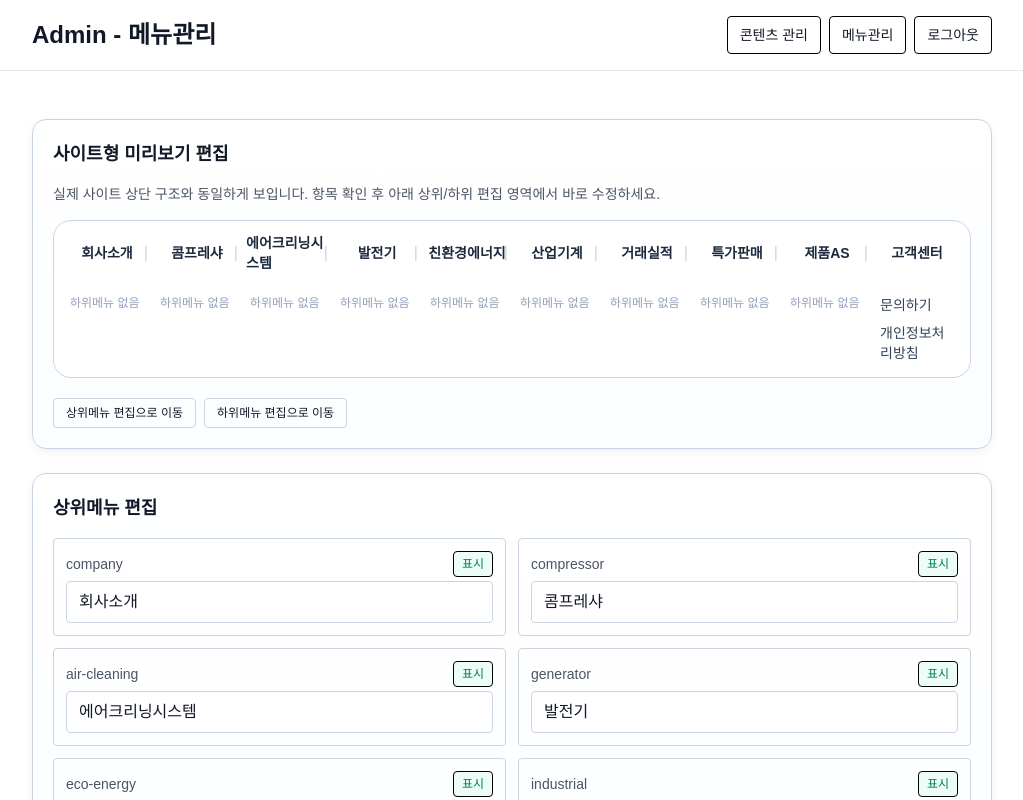
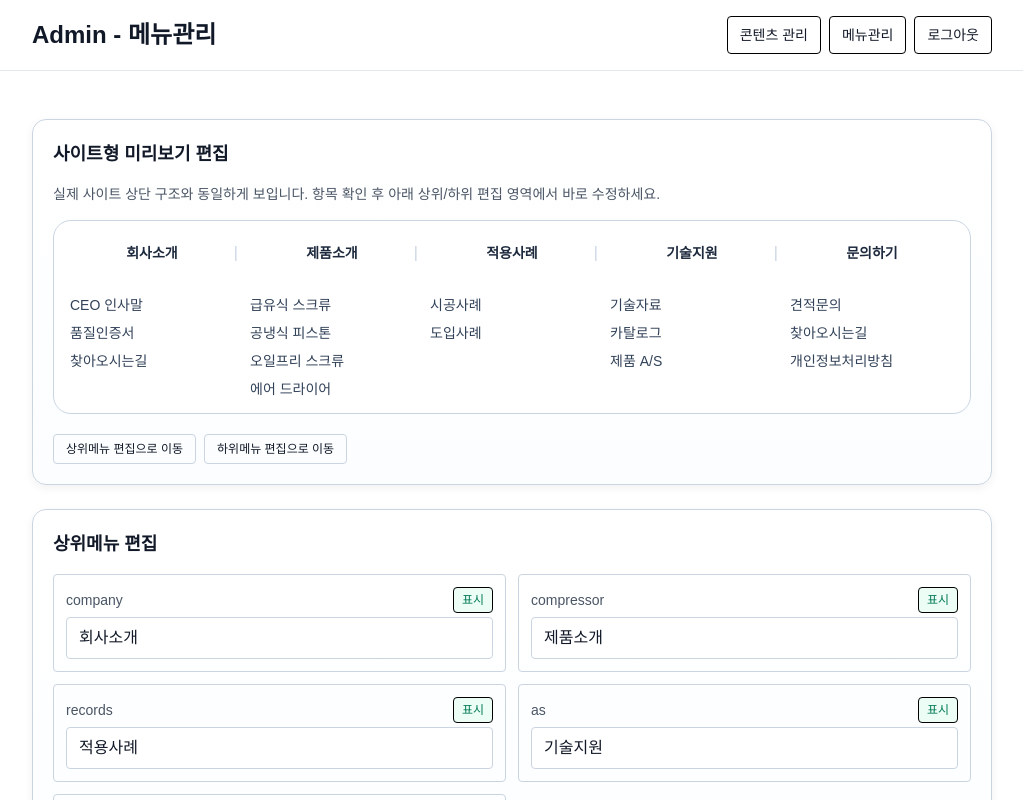
Before and after one commit to gyubot17-stack/mart-web, a Next.js app: page /admin/menu in a window 1280 px wide. Shown: the top 800 px of the page, without its empty margins (128-1151 px from the left). Built offline with nearby package versions, Linux system fonts and the light colour scheme; no server answers.

Commit message:
feat(v2): add B-menu aligned default submenus for header and admin menu

```diff
--- a/src/app/admin/menu/page.tsx
+++ b/src/app/admin/menu/page.tsx
@@ -10,20 +10,36 @@ type SubmenuItem = {
 
 const sections = [
   { key: 'company', label: '회사소개' },
-  { key: 'compressor', label: '콤프레샤' },
-  { key: 'air-cleaning', label: '에어크리닝시스템' },
-  { key: 'generator', label: '발전기' },
-  { key: 'eco-energy', label: '친환경에너지' },
-  { key: 'industrial', label: '산업기계' },
-  { key: 'records', label: '거래실적' },
-  { key: 'special-sale', label: '특가판매' },
-  { key: 'as', label: '제품AS' },
-  { key: 'support', label: '고객센터' },
+  { key: 'compressor', label: '제품소개' },
+  { key: 'records', label: '적용사례' },
+  { key: 'as', label: '기술지원' },
+  { key: 'support', label: '문의하기' },
 ]
 
 const defaultSubmenus: Record<string, SubmenuItem[]> = {
+  company: [
+    { label: 'CEO 인사말', href: '/company', visible: true },
+    { label: '품질인증서', href: '/certification', visible: true },
+    { label: '찾아오시는길', href: '/map', visible: true },
+  ],
+  compressor: [
+    { label: '급유식 스크류', href: '/oil-screw', visible: true },
+    { label: '공냉식 피스톤', href: '/air-piston', visible: true },
+    { label: '오일프리 스크류', href: '/oilfree-screw', visible: true },
+    { label: '에어 드라이어', href: '/air-dryer', visible: true },
+  ],
+  records: [
+    { label: '시공사례', href: '/records', visible: true },
+    { label: '도입사례', href: '/case-study', visible: true },
+  ],
+  as: [
+    { label: '기술자료', href: '/tech', visible: true },
+    { label: '카탈로그', href: '/catalog', visible: true },
+    { label: '제품 A/S', href: '/as', visible: true },
+  ],
   support: [
-    { label: '문의하기', href: '/support#inquiry', visible: true },
+    { label: '견적문의', href: '/support', visible: true },
+    { label: '찾아오시는길', href: '/map', visible: true },
     { label: '개인정보처리방침', href: '/privacy', visible: true },
   ],
 }
--- a/src/components/SiteHeader.tsx
+++ b/src/components/SiteHeader.tsx
@@ -8,9 +8,38 @@ type Child = { label: string; href: string; visible?: boolean }
 type SubmenuMap = Record<string, Child[]>
 
 function fallbackChildren(item: Item): Child[] {
+  if (item.slug === 'company') {
+    return [
+      { label: 'CEO 인사말', href: '/company', visible: true },
+      { label: '품질인증서', href: '/certification', visible: true },
+      { label: '찾아오시는길', href: '/map', visible: true },
+    ]
+  }
+  if (item.slug === 'compressor') {
+    return [
+      { label: '급유식 스크류', href: '/oil-screw', visible: true },
+      { label: '공냉식 피스톤', href: '/air-piston', visible: true },
+      { label: '오일프리 스크류', href: '/oilfree-screw', visible: true },
+      { label: '에어 드라이어', href: '/air-dryer', visible: true },
+    ]
+  }
+  if (item.slug === 'records') {
+    return [
+      { label: '시공사례', href: '/records', visible: true },
+      { label: '도입사례', href: '/case-study', visible: true },
+    ]
+  }
+  if (item.slug === 'as') {
+    return [
+      { label: '기술자료', href: '/tech', visible: true },
+      { label: '카탈로그', href: '/catalog', visible: true },
+      { label: '제품 A/S', href: '/as', visible: true },
+    ]
+  }
   if (item.slug === 'support') {
     return [
-      { label: '문의하기', href: '/support#inquiry', visible: true },
+      { label: '견적문의', href: '/support', visible: true },
+      { label: '찾아오시는길', href: '/map', visible: true },
       { label: '개인정보처리방침', href: '/privacy', visible: true },
     ]
   }
```
